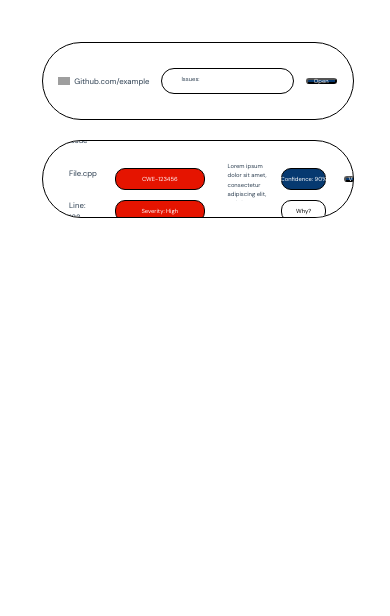
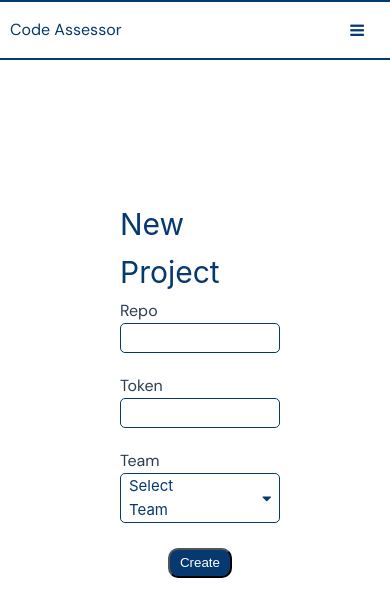
Before and after one commit to CPPFAST-Dev-Team/StaticAnalysis-Web-Project, a Vue app in the folder frontend/: page /new-project in a window 390 px wide. Shown: the top 616 px of the page. Built offline with nearby package versions, Linux system fonts and the light colour scheme; grey boxes are pictures that could not be loaded.

Commit message:
made UI more responsive and added missing dependencies that should been part of 'added router' commit

```diff
--- a/frontend/index.html
+++ b/frontend/index.html
@@ -4,7 +4,7 @@
     <meta charset="UTF-8">
     <link rel="icon" href="/favicon.ico">
     <meta name="viewport" content="width=device-width, initial-scale=1.0">
-    <title>Vite App</title>
+    <title>Code Scanner</title>
   </head>
   <body>
     <div id="app"></div>
--- a/frontend/package.json
+++ b/frontend/package.json
@@ -10,7 +10,8 @@
     "lint": "eslint . --ext .vue,.js,.jsx,.cjs,.mjs --fix --ignore-path .gitignore"
   },
   "dependencies": {
-    "vue": "^3.4.29"
+    "vue": "^3.4.29",
+    "vue-router": "^4.4.5"
   },
   "devDependencies": {
     "@vitejs/plugin-vue": "^5.0.5",
--- a/frontend/src/App.vue
+++ b/frontend/src/App.vue
@@ -1,66 +1,31 @@
 <script>
-import HelloWorld from './components/HelloWorld.vue'
-import TheWelcome from './components/TheWelcome.vue'
-import Display_project from './components/Display_project.vue'
-import Display_report from './components/Display_report.vue'
+import Navbar from './components/Navbar.vue'
 
-export default{
+export default {
   name: 'App',
   components: {
-    HelloWorld,
-    TheWelcome,
-    Display_project,
-    Display_report,
+    Navbar,
   }
 }
 </script>
 
 <template>
-  <div>
-    <Display_project
-      githubUrl = "Github.com/example"
-      issueRed = "1234"
-      issueYellow = "5678"
-      issueBlue = "9000"
-    />
-    <Display_report
-      fileName = "File.cpp"
-      line = "123"
-      errorText = "Lorem ipsum dolor sit amet, consectetur adipiscing elit, sed do eiusmod tempor incididunt ut labore et dolore magna aliqua. Ut enim ad minim veniam, quis nostrud exercitation ullamco laboris nisi ut aliquip ex ea commodo consequat. Duis aute irure dolor in reprehenderit in voluptate..."
-      confidence = "90"
-    />
+  <Navbar/>
+  <div class="main">
+    <router-view/>
   </div>
 </template>
 
 <style scoped>
-header {
-  line-height: 1.5;
-}
-div{
+.main{
   display: flex;
   flex-direction: column;
-}
-
-.logo {
-  display: block;
-  margin: 0 auto 2rem;
-}
-
-@media (min-width: 1024px) {
-  header {
-    display: flex;
-    place-items: center;
-    padding-right: calc(var(--section-gap) / 2);
+  justify-content: flex-start;
+  align-items: flex-start;
+  width: 100vw;
+  height: 90vh;
+  margin-top: clamp(50px, 5vh, 200vh);
+  overflow: hidden;
   }
 
-  .logo {
-    margin: 0 2rem 0 0;
-  }
-
-  header .wrapper {
-    display: flex;
-    place-items: flex-start;
-    flex-wrap: wrap;
-  }
-}
 </style>
--- a/frontend/src/assets/main.css
+++ b/frontend/src/assets/main.css
@@ -1,35 +1,28 @@
 @import './base.css';
 
 #app {
-  max-width: 1280px;
   margin: 0 auto;
-  padding: 2rem;
   font-weight: normal;
 }
 
-a,
-.green {
+a{
   text-decoration: none;
-  color: hsla(160, 100%, 37%, 1);
   transition: 0.4s;
   padding: 3px;
 }
 
 @media (hover: hover) {
   a:hover {
-    background-color: hsla(160, 100%, 37%, 0.2);
+    cursor: pointer;
   }
 }
 
 @media (min-width: 1024px) {
   body {
     display: flex;
-    place-items: center;
   }
 
   #app {
-    display: grid;
-    grid-template-columns: 1fr 1fr;
-    padding: 0 2rem;
+    display: flex;
   }
 }
--- a/frontend/src/components/Display_project.vue
+++ b/frontend/src/components/Display_project.vue
@@ -2,25 +2,28 @@
   <div class="box">
     <div class="left">
       <img src="https://cdn-icons-png.flaticon.com/512/25/25231.png">
-      <h2>{{ githubUrl }}</h2>
+      <a href="https://www.github.com"><h2>{{ githubUrl }}</h2></a>
     </div>
+
 
     <div class="center">
       <div class="innerBox">
         <h3>Issues: </h3>
         <div class="btn-group">
-          <button class="btn-red"><text>{{ issueRed }}</text></button>
-          <button class="btn-yellow"><text>{{ issueYellow }}</text></button>
-          <button class="btn-blue"><text>{{ issueBlue }}</text></button>
+          <router-link to="/issues" class="btn-red"><text>{{ issueRed }}</text></router-link>
+          <router-link to="/issues" class="btn-yellow"><text>{{ issueYellow }}</text></router-link>
+          <router-link to="/issues" class="btn-blue"><text>{{ issueBlue }}</text></router-link>
         </div>
       </div>
     </div>
 
+
     <div class="right">
-      <button class="btn-view"><text>Open</text></button>
+      <router-link to="/issues" class="btn-view"><text>Open</text></router-link>
     </div>
   </div>
  </template>
+
 
  <script>
  export default {
@@ -46,27 +49,39 @@ export default {
  };
  </script>
 
+
  <style scoped>
  @import url('https://fonts.googleapis.com/css2?family=DM+Sans:wght@400;500;700&display=swap');
+
 
  .box {
   display: flex;
   flex-direction: row;
-  justify-content: space-between;
+  justify-content: center;
   align-items: center;
   overflow: hidden;
-  width: 80vw;
-  height: 20vw;
-  border: 1px solid black;
+  width: 90%;
+  height: 20%;
+  min-width: 800px;
+  min-height: 200px;
+  max-width: 1200px;
+  max-height: 300px;
+  border: 1px solid #063970;
   padding: 10px;
   margin: 10px;
   border-radius: 50px;
-  font-family: 'DM Sans', sans-serif; /* Apply DM Sans to the whole box */
+  font-family: 'DM Sans', sans-serif;
 }
 
-.left, .center, .right, .innerBox, h2, h3, button {
-  font-family: 'DM Sans', sans-serif; /* Ensure DM Sans applies to all inner elements */
+
+ .left, .center, .right, .innerBox, h2, h3, button, a {
+  font-family: 'DM Sans', sans-serif;
  }
+
+ h2, h3{
+  color: black;
+ }
+
 
  .innerBox {
   display: flex;
@@ -76,33 +91,36 @@ export default {
   overflow: hidden;
   width: 100%;
   height: 60%;
-  border: 1px solid black;
+  border: 1px solid #063970;
   padding: 10px;
   border-radius: 20px;
  }
 
+
  .left {
   display: flex;
   align-items: center;
-  justify-content: center;
-  width: 35%;
+  justify-content: flex-start;
+  width: 30%;
   height: 100%;
-  padding: 5px;
   border: 1px solid transparent;
   border-radius: 15px;
+  padding: 16px;
  }
+
 
  .center {
   display: flex;
   align-items: center;
   justify-content: center;
-  width: 50%;
+  width: 55%;
   height: 100%;
   margin: 0;
   padding: 5px;
   border: 1px solid transparent;
   border-radius: 15px;
  }
+
 
  .right {
   display: flex;
@@ -116,20 +134,14 @@ export default {
   border-radius: 15px;
  }
 
+
  img {
-  height: 20%;
-  width: 15%;
-  margin-right: 5%;
+  display: block;
+  width: 20%;
+  height: auto;
+  margin: 5%;
  }
 
-h2 {
-  font-size: 2vw;
-}
-
-h3 {
-  font-size: 1.5vw;
-  margin: 10px;
-}
 
  .btn-group {
   display: flex;
@@ -140,7 +152,11 @@ h3 {
   width: 100%;
  }
 
-.btn-group button {
+
+ .btn-group button, .btn-group a {
+  display: flex;
+  justify-content: center;
+  align-items: center;
   border-radius: 10px;
   height: 100%;
   width: 40%;
@@ -149,26 +165,31 @@ h3 {
   margin-right: 10px;
  }
 
+
  .btn-red {
   background-color: #E51400;
   color: white;
  }
+
 
  .btn-yellow {
   background-color: #FFFF66;
   color: black;
  }
 
+
  .btn-blue {
   background-color: #063970;
   color: white;
  }
+
 
  .btn-group:after {
   content: "";
   clear: both;
   display: table;
  }
+
 
  .btn-view {
   display: flex;
@@ -177,18 +198,36 @@ h3 {
   background-color: #063970;
   color: white;
   height: 15%;
-  width: 100%;
+  width: 80%;
   border-radius: 10px;
   cursor: pointer;
  }
 
-.btn-group button:hover, .btn-view:hover {
+
+ .btn-group button:hover, .btn-group a:hover, .btn-view:hover {
   opacity: 0.8;
  }
 
-text {
-  margin: 5px;
-  font-size: 1.5vw;
+ a h2:hover{
+  text-decoration: underline;
  }
 
+
+ h2 {
+  font-size: clamp(1rem, 5%, 3rem);
+  margin: 10px;
+ }
+
+
+  h3 {
+  font-size: clamp(1rem, 2%, 1rem);
+  margin: 10px;
+ }
+
+
+  text {
+    font-size: clamp(0.8rem, 1%, 1rem);
+  }
+
+
  </style>
--- a/frontend/src/views/New_Project.vue
+++ b/frontend/src/views/New_Project.vue
@@ -3,72 +3,98 @@
         <link rel="stylesheet" href="https://cdnjs.cloudflare.com/ajax/libs/font-awesome/4.7.0/css/font-awesome.min.css">
     </head>
     <div class="input-container">
-        <div class="input-group">
-            <label for="repo">Repo</label>
-            <input type="text" id="frepo" name="repo"><br><br>
+        <div class="header">
+            <h1>New Project</h1>
         </div>
 
         <div class="input-group">
-            <label for="token">Token</label>
-            <input type="text" id="ftoken" name="token"><br><br>
+            <label>Repo</label>
+            <input type="text"><br><br>
         </div>
 
         <div class="input-group">
-            <div class="dropdown-input">
-                <button class="dropbtn-input">
-                    <span class="dropdown-input-left">
-                        <span>Team</span>
-                    </span>
-                    <span class="dropdown-input-right">
-                        <i class="fa fa-caret-down" aria-hidden="true"></i>
-                    </span>
-                </button>
-                <div id="teamDropdown" class="dropdown-content-input">
-                    <span>Team1</span>
-                    <span>Team2</span>
+            <label>Token</label>
+            <input type="text"><br><br>
         </div>
-            </div>
+
+        <div class="input-group">
+            <label>Team</label>
+            <Dropdown
+            selectFiller="Select Team"
+            :options="options"
+            v-model="parentSelectedOption"
+            />
         </div>
 
         <div class="create">
             <button class="createbtn">
                 <span>Create</span>
             </button>
+        </div>
 
-        </div>
     </div>
 </template>
 
 <script>
-export default{
+import { ref } from "vue";
+import Dropdown from "../components/Dropdown.vue";
 
+const options = ref(["Team1","Coders","Prompt Engineers"])
+const parentSelectedOption = ref(null)
+export default {
+    data(){
+        return{
+            options,
+            parentSelectedOption
+        };
+    },
+    components: {
+        Dropdown
+    }
 }
 </script>
 
-<style>
+<style scoped>
 @import url('https://fonts.googleapis.com/css2?family=DM+Sans:wght@400;500;700&display=swap');
-    .input-container{
+
+.input-container {
+    position: relative;
+    min-height: 600px;
+    height: 60vh;
+    min-width: 400px;
+    width: 100vw;
     display: flex;
     flex-direction: column;
+    justify-content: center;
     align-items: center;
-        justify-content: center;
-        min-width: 100px;
-        width: 100%;
-        max-width: 1000px;
-        min-height: 50px;
-        height: 80%;
-        max-height: 800px;
+    margin-top: 50px;
+    margin-bottom: 50px;
 }
-    .input-group{
+
+.header{
+    display: flex;
+    flex-direction: row;
+    align-items: center;
+    justify-content: flex-start;
+    min-height: 100px;
+    height: 10%;
+    width: 40%;
+}
+.header h1{
+    color:#063970;
+}
+
+.input-group {
     width: 40%;
     height: 10%;
     display: flex;
     flex-direction: column;
     align-items: flex-start;
-        justify-content: center;
-        margin-bottom: 30px;
+    justify-content: space-between;
+    margin-bottom: 15px;
 }
-    .input-group input[type="text"]{
+
+.input-group input[type="text"] {
     height: 100%;
     width: 100%;
     min-height: 30px;
@@ -77,77 +103,29 @@ export default{
     color: #063970;
     margin: 0;
 }
-    .input-group label{
+
+.input-group label {
     margin: 0;
     font-family: 'DM Sans', sans-serif;
     font-size: clamp(1rem, 50%, 2rem);
 }
-    .dropdown-input {
-        position: relative;
-        display: inline-block;
-        align-items: center;
-        justify-content: center;
-        width: 100%;
-        height: 100%;
-    }
-    .dropbtn-input {
-        display: flex;
-        align-items: center;
-        justify-content: space-between;
-        height:4vh;
-        width: 100%;
-        margin: 0;
-        border: 1px solid #063970;
-        border-radius: 5px;
-        color:#063970;
-        cursor: pointer;
-    }
-    .dropbtn-input-left{
-        text-align: left;
-        width: 50%;
-    }
-    .dropbtn-input-right{
-        text-align: right;
-        width: 50%;
-    }
-    .dropdown-input .dropdown-content-input {
-        display: none;
-        position: absolute;
-        background-color: #f1f1f1;
-        min-width: 160px;
-        box-shadow: 0px 8px 16px 0px rgba(0,0,0,0.2);
-        z-index: 1;
 
-        left: 0;
-    }
-    .dropdown-content-input span{
-        padding: 12px 16px;
-        text-decoration: none;
-        display: block;
-        text-align: left;
-    }
-    .dropdown-input:hover .dropdown-content-input {
-        display: block;
-        cursor: pointer;
-    }
-    .dropdown-content-input span:hover{
-        background-color: #ddd;
-    }
-    .create{
+.create {
+    margin: 25px;
     display: flex;
     align-items: center;
     justify-content: center;
     width: 40%;
     height: 5%;
+    z-index: 0;
 }
-    .createbtn{
+
+.createbtn {
     width: 40%;
     height: 100%;
-        background-color:#063970;
+    background-color: #063970;
     color: white;
     border-radius: 10px;
     cursor: pointer;
 }
-
-
 </style>
```
Also changed, not shown: frontend/src/components/Display_issue.vue (+4 -4 lines), 1 other file (tests, documents, lock files or other folders). Lines whose indentation alone changed are shown as unchanged.
